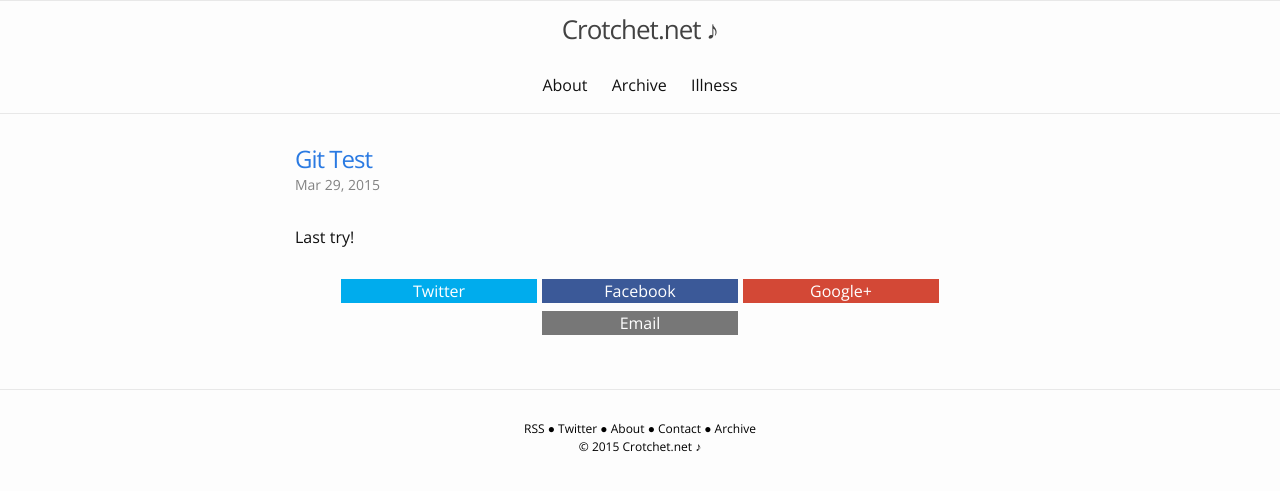
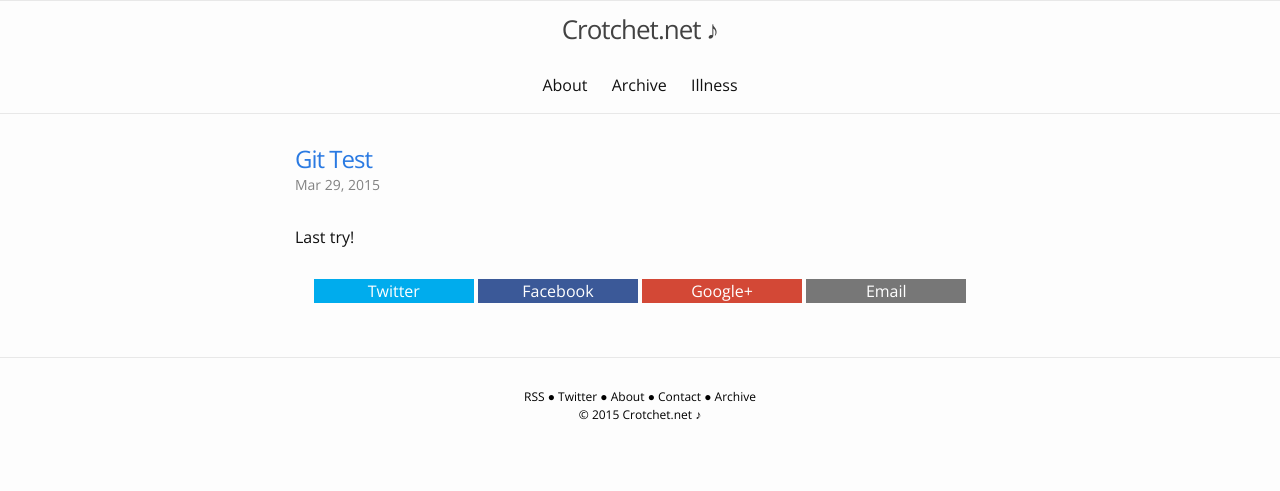
Before and after one commit to andyml123/andyml123.github.io, a Jekyll site: the page built from _posts/2015-03-29-git-test.markdown, in a window 1280 px wide. Shown: the top 491 px of the page. Built offline with Jekyll 4.4.1, drawn with Linux system fonts in a browser that asks for light colours.

Commit message:
inital commit

```diff
--- a/_sass/_layout.scss
+++ b/_sass/_layout.scss
@@ -310,7 +310,7 @@ hr {
 .sharing-button, .sharing-button:visited {
   display: inline-block;
   text-align: center;
-  width: 12.3rem;
+  width: 6.3rem;
   min-width: 10rem;
   background-color: #ccc;
   color: #fff;
```
